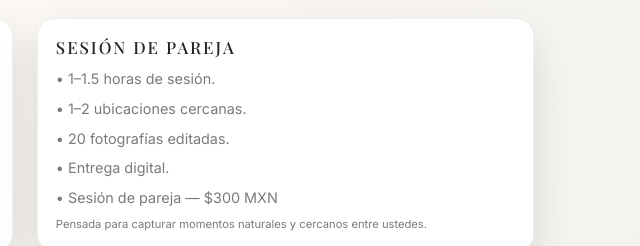
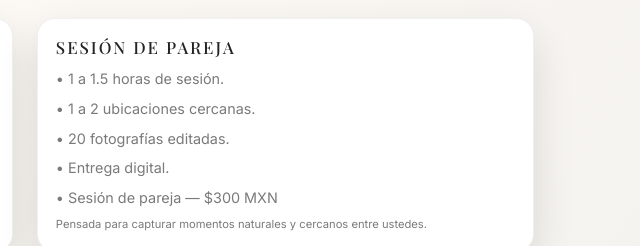
Before and after one commit to DARKPX23/MTZ-FOTOGRAFIA, a website: page servicios.html in a window 1280 px wide. Shown: the part 160-406 px from the top of the page, 640-1280 px from the left. Drawn offline with nearby package versions, Linux system fonts and the light colour scheme.

```diff
--- a/servicios.html
+++ b/servicios.html
@@ -70,8 +70,8 @@
       <article class="card">
         <h2 class="card-title">Sesión de pareja</h2>
         <ul class="list-simple">
-          <li>• 1–1.5 horas de sesión.</li>
-          <li>• 1–2 ubicaciones cercanas.</li>
+          <li>• 1 a 1.5 horas de sesión.</li>
+          <li>• 1 a 2 ubicaciones cercanas.</li>
           <li>• 20 fotografías editadas.</li>
           <li>• Entrega digital.</li>
           <li>• Sesión de pareja — $300 MXN</li>
```
